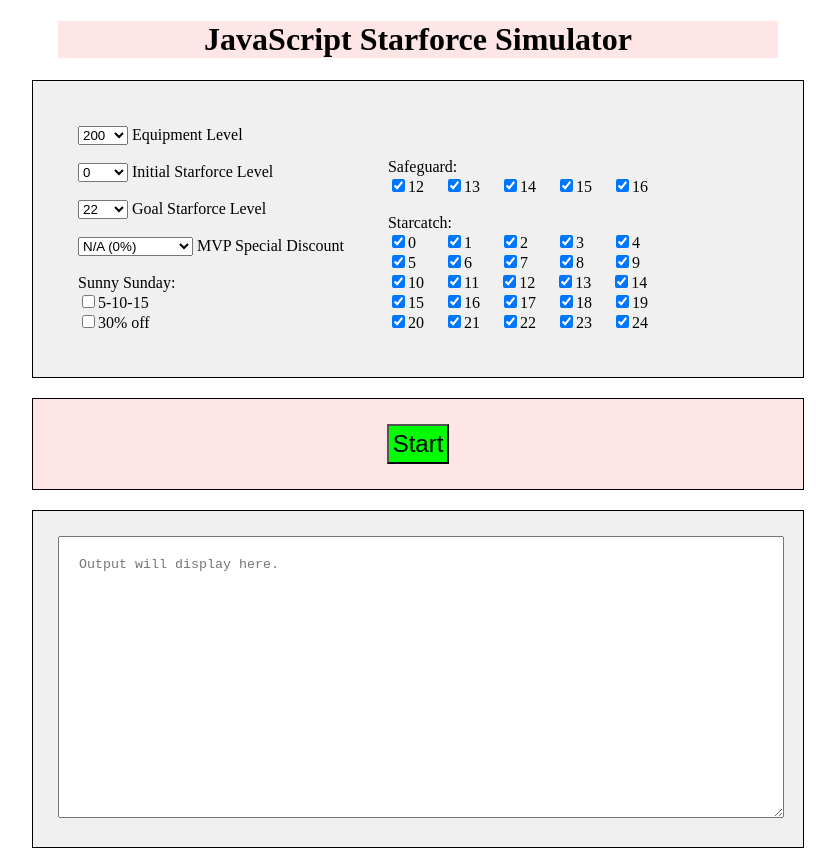
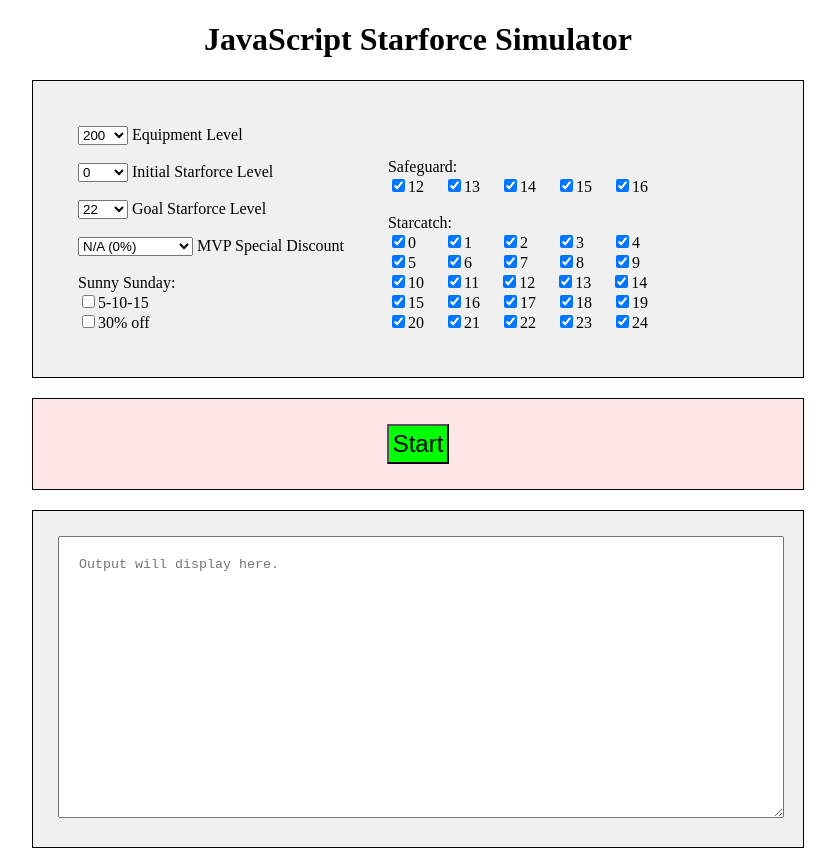
Before and after one commit to doovid96/starforce-js, a plain HTML site: page index.html in a window 1280 px wide. Shown: the whole page, without its empty margins (222-1057 px from the left). Drawn offline with Linux system fonts and the light colour scheme.

Commit message:
removed background for heading

```diff
--- a/css/main.css
+++ b/css/main.css
@@ -3,7 +3,6 @@
   max-width: 720px;
   margin: auto;
   text-align: center;
-  background-color: #ffe6e6;
 }
 
 .section {
```
